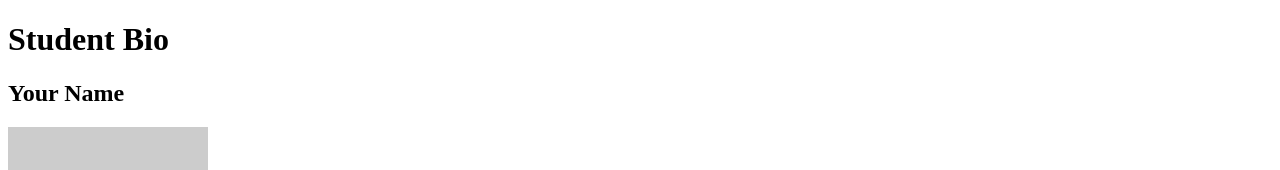
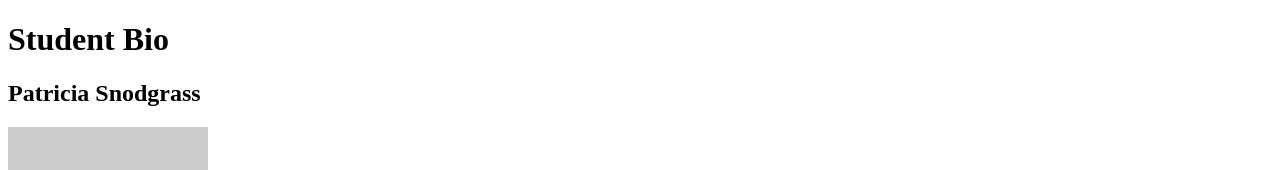
Before and after one commit to technophile81/studentBio, a plain HTML site: page index.html in a window 1280 px wide. Shown: the top 170 px of the page. Drawn offline with Linux system fonts and the light colour scheme; placeholder pictures from the web are drawn by us.

Commit message:
initial site files

```diff
--- a/index.html
+++ b/index.html
@@ -15,7 +15,7 @@
     </header>
     <div>
         <section>
-            <h2>Your Name</h2>
+            <h2>Patricia Snodgrass</h2>
             <a href="https://placeholder.com">
                 <img src="http://via.placeholder.com/200x200">
             </a>
```
